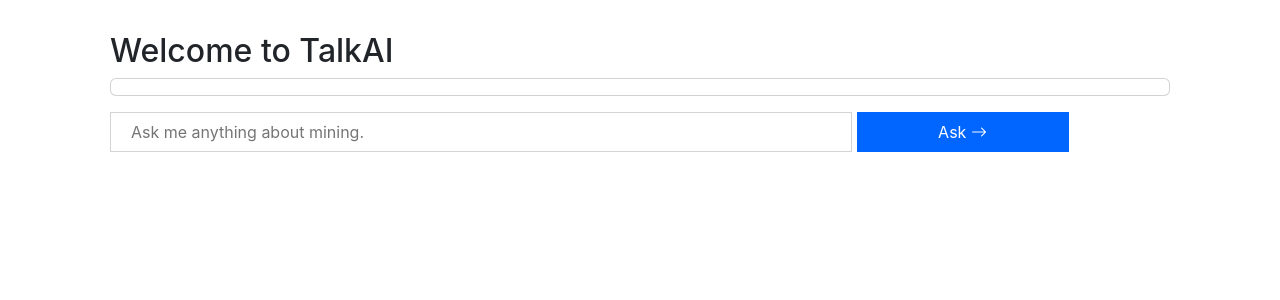
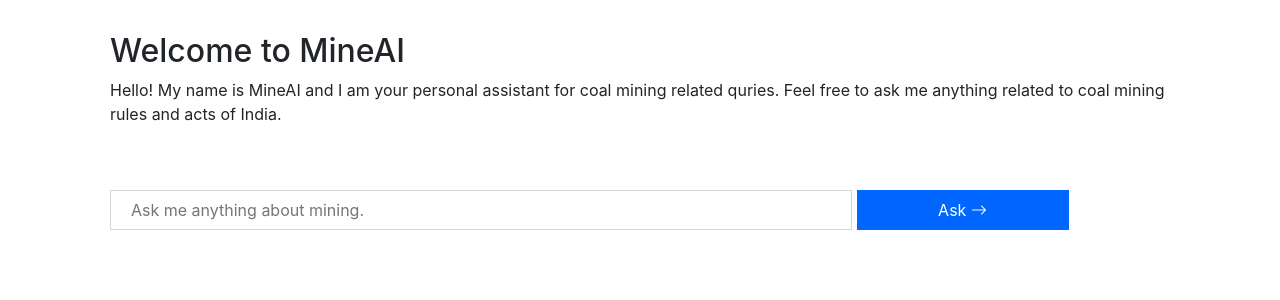
Before and after one commit to rushikeshbarkadecode/talk_ai_final_year_project, a Django app: page / in a window 1280 px wide. Shown: the part 56-356 px from the top of the page. Run offline with Django 4.2, Linux system fonts and the light colour scheme.

Commit message:
long time update

```diff
--- a/chat/static/css/style.css
+++ b/chat/static/css/style.css
@@ -23,3 +23,7 @@
     background-color: rgb(0, 102, 255);
     color: white;
 }
+
+#replyBox{
+    display: none;
+}
--- a/chat/templates/index.html
+++ b/chat/templates/index.html
@@ -4,7 +4,7 @@
 <head>
     <meta charset="UTF-8">
     <meta name="viewport" content="width=device-width, initial-scale=1.0">
-    <title>TalkAI</title>
+    <title>MineAI</title>
     <link rel="stylesheet" href="{% static 'css/style.css' %}">
     <link href="https://cdn.jsdelivr.net/npm/bootstrap@5.3.2/dist/css/bootstrap.min.css" rel="stylesheet" integrity="sha384-T3c6CoIi6uLrA9TneNEoa7RxnatzjcDSCmG1MXxSR1GAsXEV/Dwwykc2MPK8M2HN" crossorigin="anonymous">
     <link rel="stylesheet" href="https://cdn.jsdelivr.net/npm/bootstrap-icons@1.11.0/font/bootstrap-icons.css">
@@ -28,27 +28,25 @@
           </div>
         </div>
       </nav>
-
       <div class="container p-3">
         <div class="row p-4 py-3">
             <div class="col-12">
                 <div>
-                  <h2>Welcome to TalkAI</h2>
+                  <h2>Welcome to MineAI</h2>
+                  <p>Hello! My name is MineAI and I am your personal assistant for coal mining related quries. Feel free to ask me anything related to coal mining rules and acts of India.</p>
                 </div>
                 <div class="card p-2" id="replyBox">
                     <div id="reply-text">
-
                     </div>
                 </div>
             </div>
-            <div class="col col-12 py-3">
+            <div class="col col-12 py-5">
                 <form id="chat-form" method="post">
                     {% csrf_token %}
                     <input type="text" name="text" placeholder="Ask me anything about mining." id="chat-input" autocomplete="off" required>
                     <button type="button" id="askButton" onclick="evokeModel()">Ask <i class="bi bi-arrow-right"></i></button>
                 </form>
             </div>
-
         </div>
       </div>
       <script src="{% static 'js/test.js' %}"></script>
```
